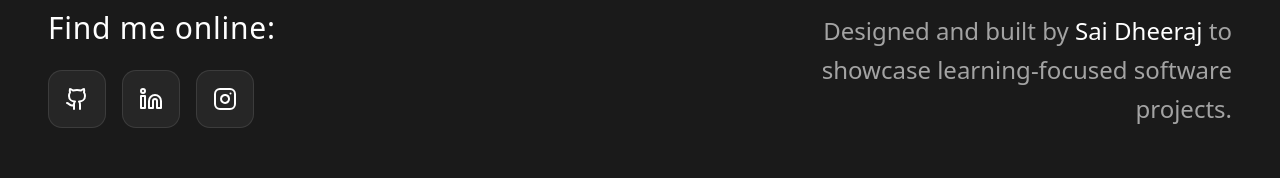
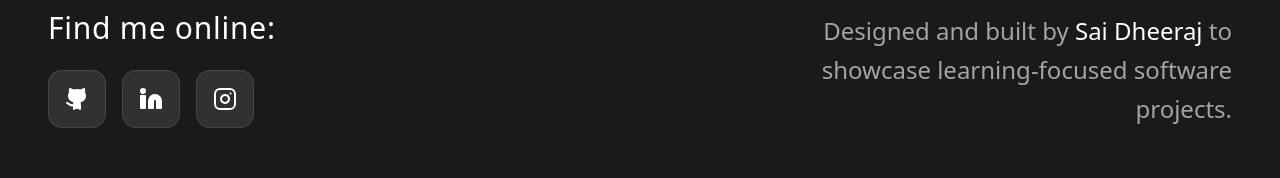
Before and after one commit to SaiDheeraj-19/Portfolio-, a Next.js app: page / in a window 1280 px wide. Shown: the part 2765-2943 px from the top of the page. Built offline with nearby package versions, Linux system fonts and the light colour scheme.

Commit message:
Fix social link colors in Footer for Dark Mode

```diff
--- a/src/components/layout/footer.tsx
+++ b/src/components/layout/footer.tsx
@@ -17,25 +17,25 @@ export default function Footer() {
                             <Link
                                 href="https://github.com/SaiDheeraj-19"
                                 target="_blank"
-                                className="bg-[#262626] p-4 rounded-xl hover:bg-white hover:text-primary transition-all duration-300 border border-white/10"
+                                className="bg-primary-foreground/10 p-4 rounded-xl hover:bg-primary-foreground hover:text-primary text-primary-foreground transition-all duration-300 border border-primary-foreground/10"
                             >
-                                <Github className="w-6 h-6 text-white hover:text-primary" />
+                                <Github className="w-6 h-6 fill-current" />
                             </Link>
 
                             <Link
                                 href="https://www.linkedin.com/in/sai-dheeraj-a1145830b/"
                                 target="_blank"
-                                className="bg-[#262626] p-4 rounded-xl hover:bg-white hover:text-primary transition-all duration-300 border border-white/10"
+                                className="bg-primary-foreground/10 p-4 rounded-xl hover:bg-primary-foreground hover:text-primary text-primary-foreground transition-all duration-300 border border-primary-foreground/10"
                             >
-                                <Linkedin className="w-6 h-6 text-white hover:text-primary" />
+                                <Linkedin className="w-6 h-6 fill-current" />
                             </Link>
 
                             <Link
                                 href="https://www.instagram.com/your.saidheeraj/"
                                 target="_blank"
-                                className="bg-[#262626] p-4 rounded-xl hover:bg-white hover:text-primary transition-all duration-300 border border-white/10"
+                                className="bg-primary-foreground/10 p-4 rounded-xl hover:bg-primary-foreground hover:text-primary text-primary-foreground transition-all duration-300 border border-primary-foreground/10"
                             >
-                                <Instagram className="w-6 h-6 text-white hover:text-primary" />
+                                <Instagram className="w-6 h-6" />
                             </Link>
                         </div>
                     </div>
```
